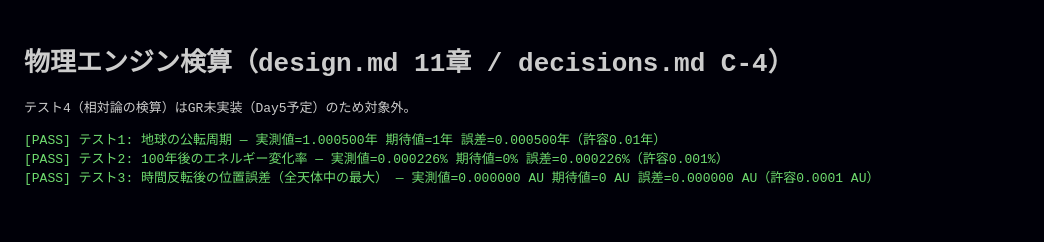
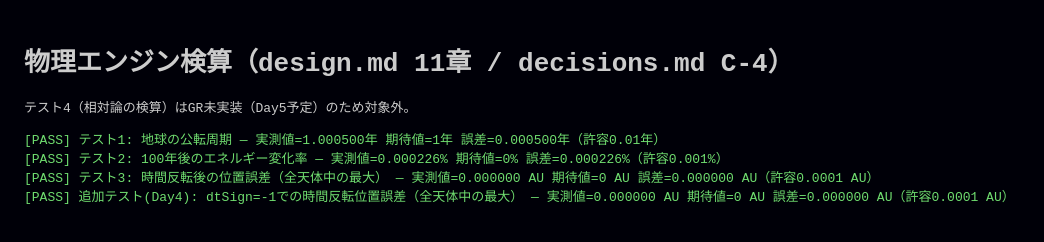
Before and after one commit to tomarimiki/perfect_world, a plain HTML site: page app/test.html in a window 1280 px wide. Shown: the whole page, without its empty margins (0-1044 px from the left). Drawn offline with Linux system fonts and the light colour scheme.

Commit message:
Day4を実行した

```diff
--- a/app/physics.js
+++ b/app/physics.js
@@ -2,12 +2,16 @@ import { G } from './data.js';
 
 // 時間刻み[年]。水星の公転周期(0.24年)に対して1/2000なら1周あたり約480ステップになり、
 // 後日GR補正を入れたときにも精度が足りる（design.md 6-3）。
+// decisions.md A-4の決定により、dtの大きさ自体は固定。符号だけをlaw.dtSignで反転する。
 export const dt = 1 / 2000; // 時間刻み [年]（約4.4時間）
 
 // 「壊しどころ」をまとめたオブジェクト（design.md 6-3）。
-// Day3では dimension だけを使う。G・gr・gw・lambda・yukawa・sunMass・dt は後日のDayで追加する。
+// Day4で G・sunMass・dtSign を追加。gr・gw・lambda・yukawa は後日のDayで追加する。
 export const defaultLaw = {
   dimension: 3.0, // 空間の次元。力の指数 = dimension - 1（3次元なら2乗で現実の重力）
+  G: G,           // 重力定数。data.jsのGとは別物（decisions.md B-2）。初期速度の計算には使わない
+  sunMass: 1.0,   // 太陽質量の倍率。相手が太陽(j===0)のときだけ掛かる
+  dtSign: 1,      // 時間の流れの符号。-1にすると時間が逆行する（decisions.md A-4）
 };
 
 /**
@@ -30,8 +34,12 @@ export function computeAccel(bodies, law) {
       const dy = B.y - A.y;
       const r  = Math.sqrt(dx * dx + dy * dy) + 1e-9;  // 0除算よけ（天体が重なるとr=0になりうる）
 
+      // 相手が太陽(j===0)のときだけ質量倍率law.sunMassを掛ける（design.md 6-4）
+      const mB = (j === 0) ? B.m * law.sunMass : B.m;
+
       // ニュートンの万有引力の一般化: a = G*m / r^(dimension-1)（Bがつくる重力加速度）
-      const a = G * B.m / Math.pow(r, exponent);
+      // law.G はスライダーで変更可能。data.jsのG（初期速度計算用）とは独立している（decisions.md B-2）
+      const a = law.G * mB / Math.pow(r, exponent);
 
       // 加速度ベクトルはAからBへ向く単位ベクトル(dx/r, dy/r)にaを掛けたもの
       acc[i].ax += a * dx / r;
@@ -51,24 +59,28 @@ export function computeAccel(bodies, law) {
  *
  * decisions.md B-3の決定により、太陽(bodies[0])は完全に固定する。
  * 太陽が及ぼす力は他の天体に働くが、太陽自身の速度・位置は更新しない（i=1から始める）。
+ *
+ * law.dtSignが-1のとき、dtの符号が反転し時間が逆行する（decisions.md A-4）。
+ * Leapfrogは時間反転対称なので、符号を反転するだけで正確に逆再生できる。
  */
 export function step(bodies, law) {
+  const signedDt = dt * law.dtSign;
   let acc = computeAccel(bodies, law);
 
   // 1. 速度を半歩進める（kick）
   for (let i = 1; i < bodies.length; i++) {
-    bodies[i].vx += acc[i].ax * dt / 2;
-    bodies[i].vy += acc[i].ay * dt / 2;
+    bodies[i].vx += acc[i].ax * signedDt / 2;
+    bodies[i].vy += acc[i].ay * signedDt / 2;
   }
   // 2. 位置を1歩進める（drift）— このときの速度は半歩分の速度
   for (let i = 1; i < bodies.length; i++) {
-    bodies[i].x += bodies[i].vx * dt;
-    bodies[i].y += bodies[i].vy * dt;
+    bodies[i].x += bodies[i].vx * signedDt;
+    bodies[i].y += bodies[i].vy * signedDt;
   }
   // 3. 新しい位置で加速度を計算し直し、速度の残り半歩を進める（kick）
   acc = computeAccel(bodies, law);
   for (let i = 1; i < bodies.length; i++) {
-    bodies[i].vx += acc[i].ax * dt / 2;
-    bodies[i].vy += acc[i].ay * dt / 2;
+    bodies[i].vx += acc[i].ax * signedDt / 2;
+    bodies[i].vy += acc[i].ay * signedDt / 2;
   }
 }
--- a/app/style.css
+++ b/app/style.css
@@ -22,6 +22,11 @@ html, body {
   position: fixed;
   top: 8px;
   right: 8px;
+  /* #panelは同じ右上領域(top:0〜100vh, right:0〜320px)を占めており、
+     HTML上で#resetより後ろに書かれているため、z-index指定なしだと#panelが手前に来て
+     クリックを奪ってしまう（見た目には#panelは半透明なので気づきにくい）。
+     z-indexで常にこのボタンを手前に固定する。 */
+  z-index: 10;
 }
 
 /* コントロールパネルの外枠。
--- a/app/test.html
+++ b/app/test.html
@@ -104,9 +104,31 @@
       assertClose('テスト3: 時間反転後の位置誤差（全天体中の最大）', maxError, 0, 1e-4, ' AU');
     }
 
+    // 追加テスト(Day4): law.dtSign=-1にした場合の時間反転（decisions.md A-4の実装そのものの検算）
+    // テスト3は速度反転で代用していたが、こちらはDay4で実際にUIから触れるdtSignの経路を通す。
+    function test4DtSignReversal() {
+      const bodies = createBodies();
+      const law = { ...defaultLaw };
+      const initial = bodies.map(b => ({ x: b.x, y: b.y }));
+      const steps = Math.round(50 / dt);
+
+      for (let k = 0; k < steps; k++) step(bodies, law);
+      law.dtSign = -1;
+      for (let k = 0; k < steps; k++) step(bodies, law);
+
+      let maxError = 0;
+      bodies.forEach((b, i) => {
+        const dx = b.x - initial[i].x;
+        const dy = b.y - initial[i].y;
+        maxError = Math.max(maxError, Math.sqrt(dx * dx + dy * dy));
+      });
+      assertClose('追加テスト(Day4): dtSign=-1での時間反転位置誤差（全天体中の最大）', maxError, 0, 1e-4, ' AU');
+    }
+
     test1Period();
     test2EnergyConservation();
     test3TimeReversal();
+    test4DtSignReversal();
 
     const container = document.getElementById('results');
     container.innerHTML = '';
```
Also changed, not shown: app/index.html (+22 -0 lines), app/main.js (+32 -3 lines), 1 other file.
